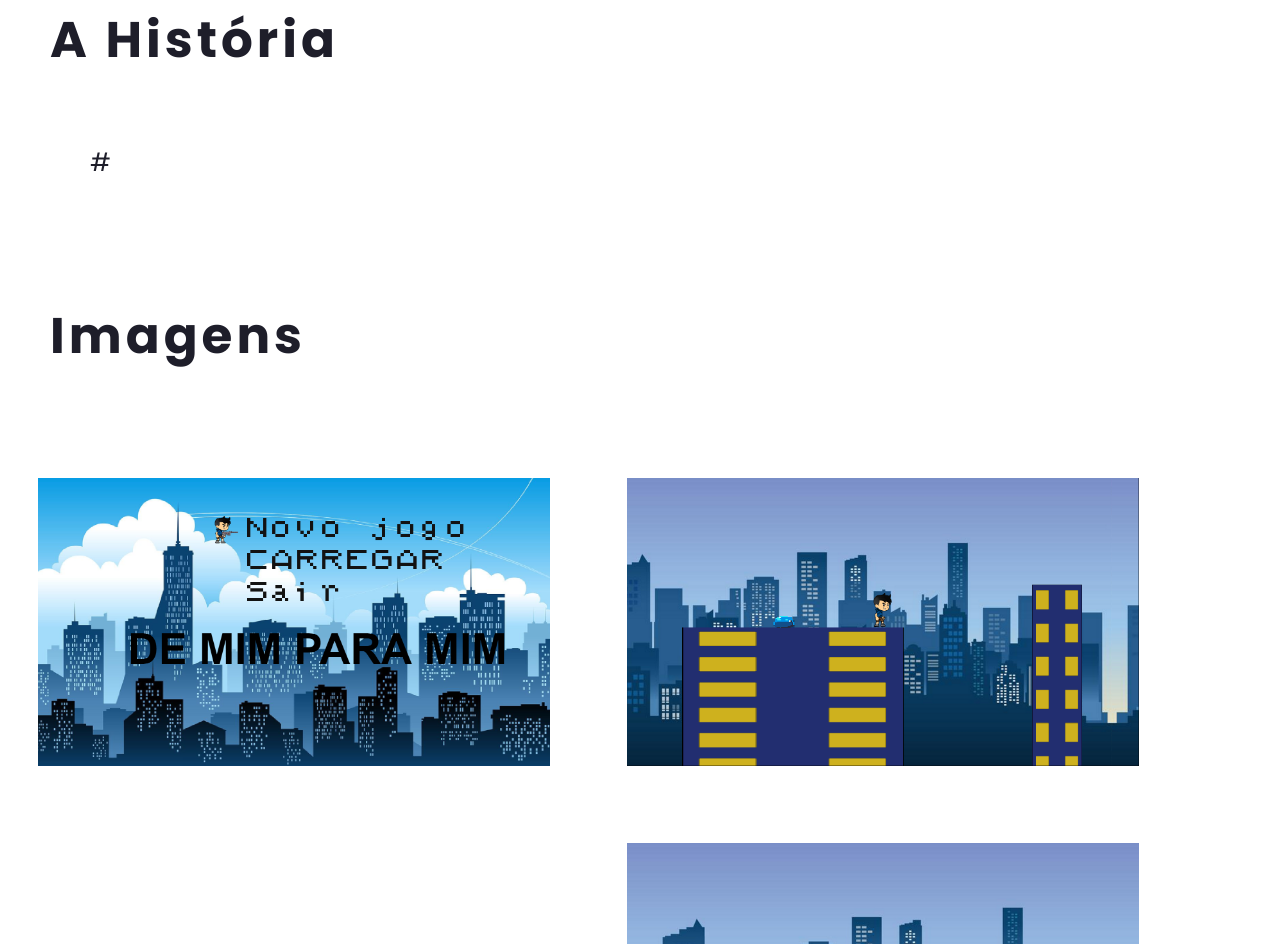
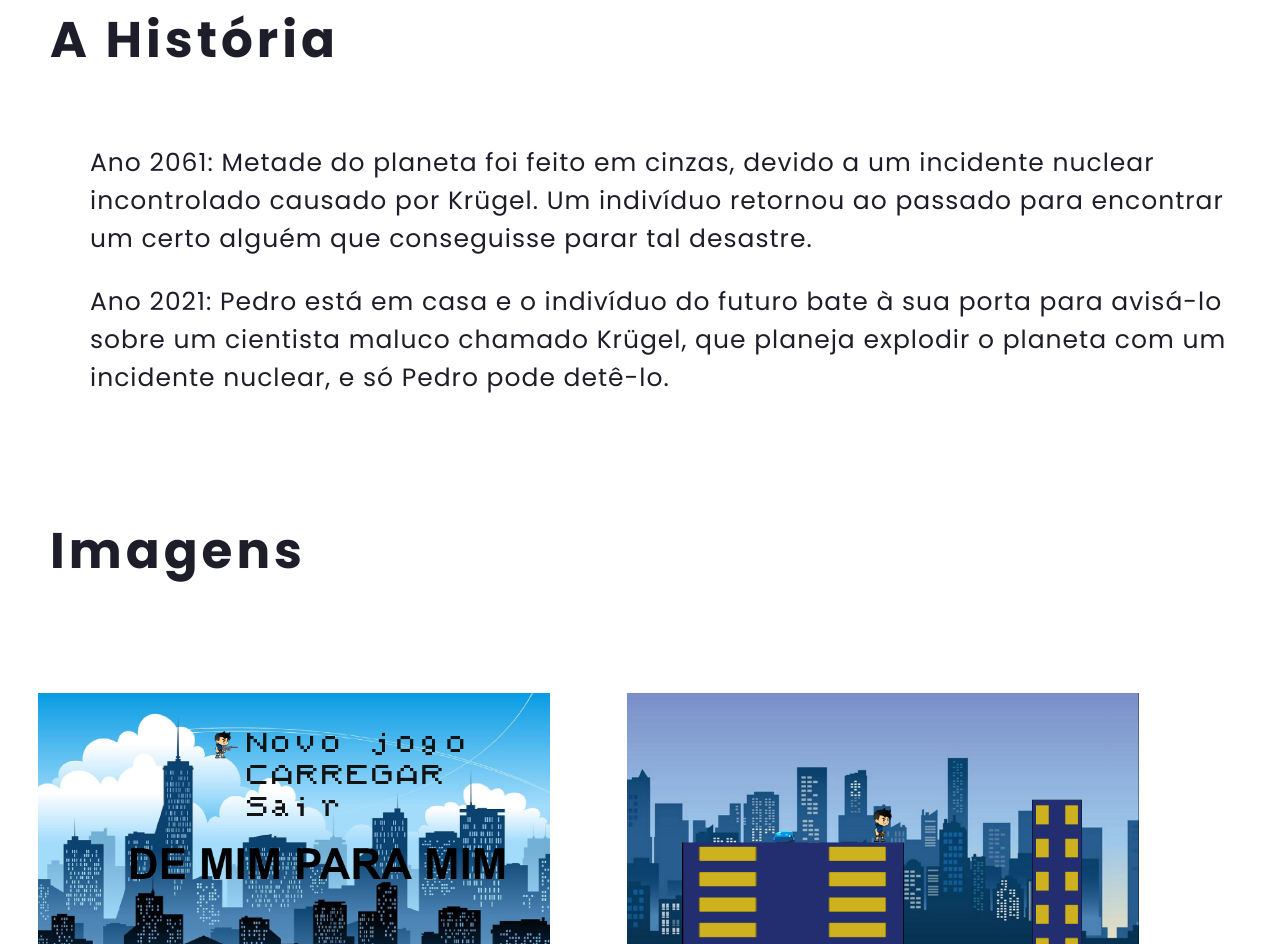
Before and after one commit to larafcv/laravidal, a plain HTML site: page paginas/projeto1.html in a window 1280 px wide. Shown: the part 1322-2266 px from the top of the page. Drawn offline with Linux system fonts and the light colour scheme.

Commit message:
Update projeto1.html

```diff
--- a/paginas/projeto1.html
+++ b/paginas/projeto1.html
@@ -54,7 +54,10 @@
                 <h4>A História</h4>
             </div>
             <div class="textos">
-                <p># </p>
+                <p>Ano 2061:
+                    Metade do planeta foi feito em cinzas, devido a um incidente nuclear incontrolado causado por Krügel. Um indivíduo retornou ao passado para encontrar um certo alguém que conseguisse parar tal desastre.</p>
+                <p>Ano 2021:
+                        Pedro está em casa e o indivíduo do futuro bate à sua porta para avisá-lo sobre um cientista maluco chamado Krügel, que planeja explodir o planeta com um incidente nuclear, e só Pedro pode detê-lo. </p>
             </div>
             <br>
             <div class="titles">
```
